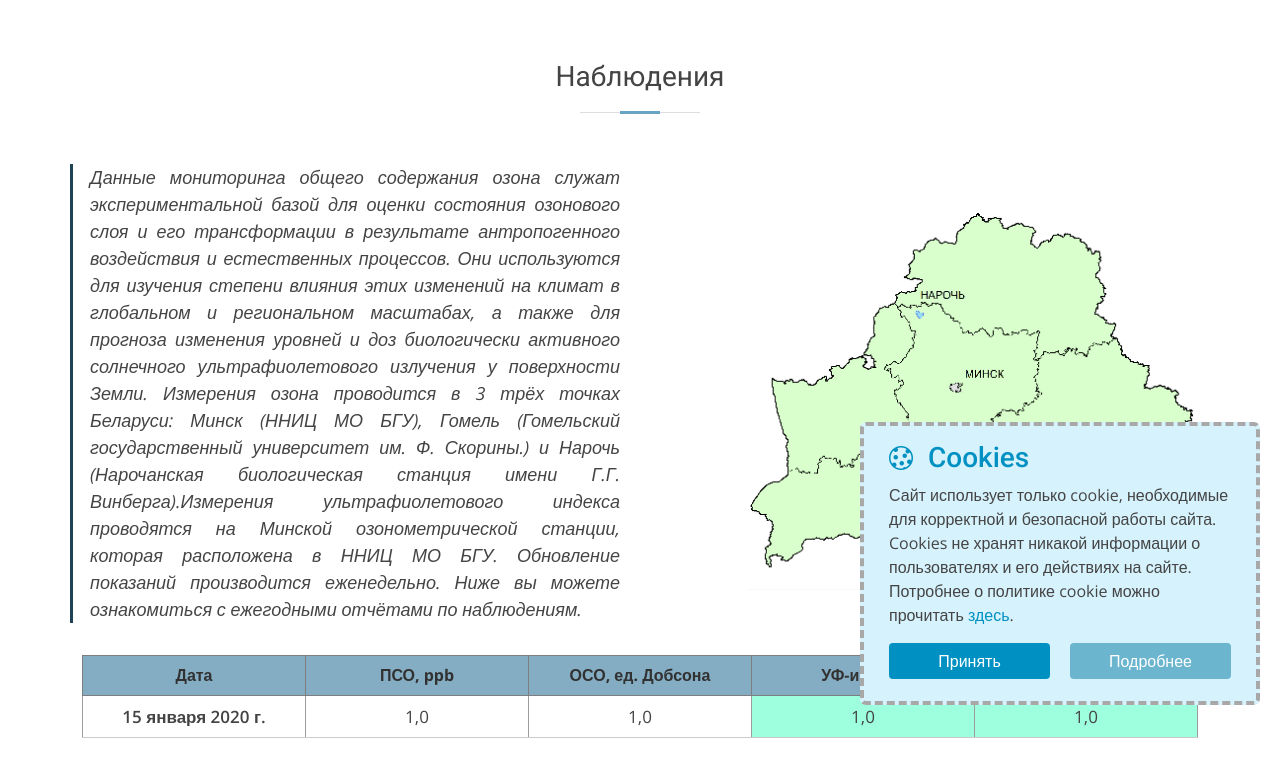
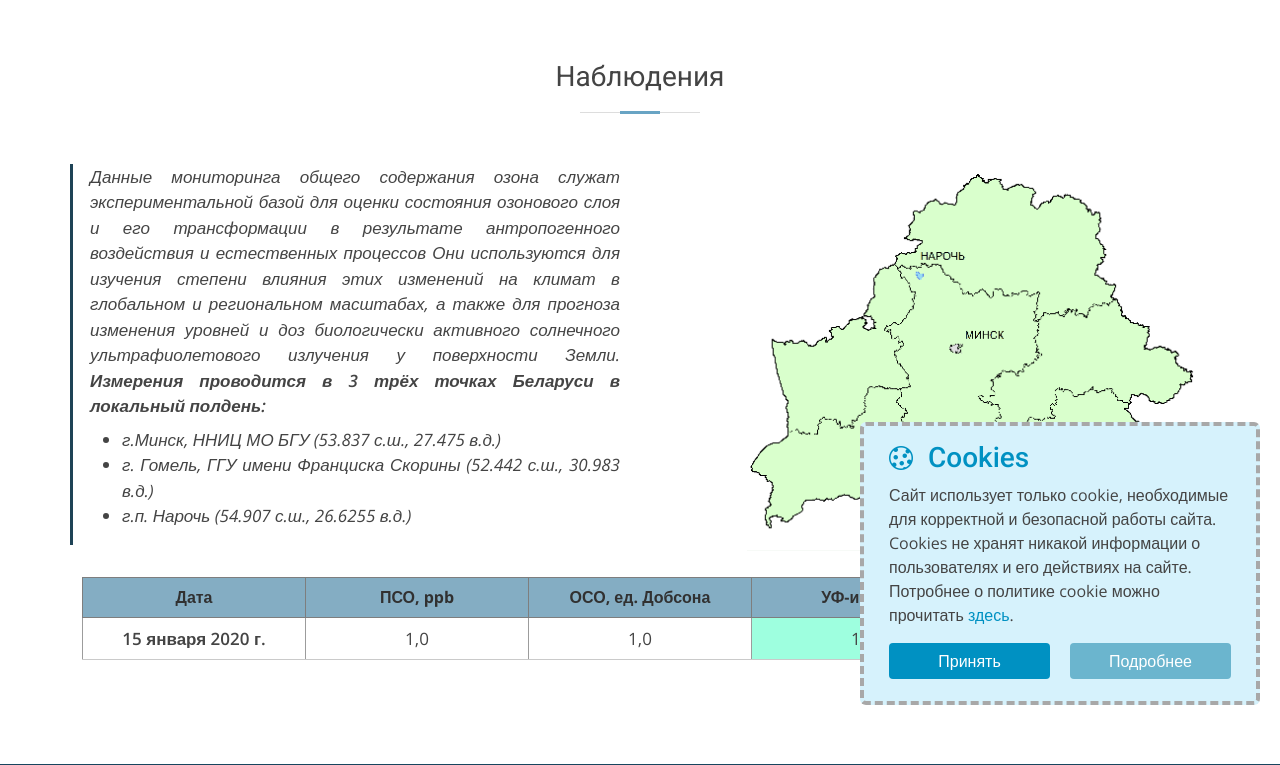
Before and after one commit to silkov78/ozone-bsu, a Django app: page /observations/info/ in a window 1280 px wide. Shown: the part 80-845 px from the top of the page. Run offline with Django 4.2, Linux system fonts and the light colour scheme; tables that the repository leaves empty hold one stand-in row (values such as "Sample post"); parts of the project's set-up code (start-up, migrations or seed data) failed here and were passed over; some libraries are stand-ins or nearby versions.

Commit message:
stations coordinates, be-translations

```diff
--- a/ozone_v4/static/css/extension.css
+++ b/ozone_v4/static/css/extension.css
@@ -436,7 +436,7 @@
   margin-bottom: 0;
   font-style: italic;
   font-weight: 500;
-  font-size: 18px;
+  font-size: 17px;
 }
 .annual-text span {
   font-weight: 600;
--- a/ozone_v4/templates/observations-info.html
+++ b/ozone_v4/templates/observations-info.html
@@ -11,9 +11,18 @@
             </div>
             <div class="annual-info row d-flex justify-content-between align-items-center mb-3" data-aos="fade-up" data-aos-easing="ease-in-out" data-aos-duration="650">
 				<blockquote class="annual-blockquote col-lg-6 col-sm-12">
-					<p class="annual-text">
-						{% trans 'Данные мониторинга общего содержания озона служат экспериментальной базой для оценки состояния озонового слоя и его трансформации в результате антропогенного воздействия и естественных процессов. Они используются для изучения степени влияния этих изменений на климат в глобальном и региональном масштабах, а также для прогноза изменения уровней и доз биологически активного солнечного ультрафиолетового излучения у поверхности Земли. Измерения озона проводится в 3 трёх точках Беларуси: Минск (ННИЦ МО БГУ), Гомель (Гомельский государственный университет им. Ф. Скорины.) и Нарочь (Нарочанская биологическая станция имени Г.Г. Винберга).Измерения ультрафиолетового индекса проводятся на Минской озонометрической станции, которая расположена в ННИЦ МО БГУ. Обновление показаний производится еженедельно. Ниже вы можете ознакомиться с ежегодными отчётами по наблюдениям.' %}
+					<p class="annual-text mb-2">
+						{% trans 'Данные мониторинга общего содержания озона служат экспериментальной базой для оценки состояния озонового слоя' %}
+						{% trans 'и его трансформации в результате антропогенного воздействия и естественных процессов' %}
+						{% trans 'Они используются для изучения степени влияния этих изменений на климат в глобальном и региональном масштабах, ' %}
+						{% trans 'а также для прогноза изменения уровней и доз биологически активного солнечного ультрафиолетового излучения у поверхности Земли.' %}
+						<span>{% trans 'Измерения проводится в 3 трёх точках Беларуси в локальный полдень:' %}</span>
 					</p>
+					<ul>
+						<li class="annual-text">г.Минск, ННИЦ МО БГУ (53.837 с.ш., 27.475 в.д.)</li>
+						<li class="annual-text">г. Гомель, ГГУ имени Франциска Скорины (52.442 с.ш., 30.983 в.д.)</li>
+						<li class="annual-text">г.п. Нарочь (54.907 с.ш., 26.6255 в.д.)</li>
+					</ul>
 				</blockquote>
 				<div class="col-lg-5 col-sm-12">
 					<img src="{% static 'img/observations/mapa.png' %}" alt="" class="img-fluid">
```
Also changed, not shown: ozone_v4/locale/be/LC_MESSAGES/django.po, ozone_v4/locale/en/LC_MESSAGES/django.po, 3 other files.
